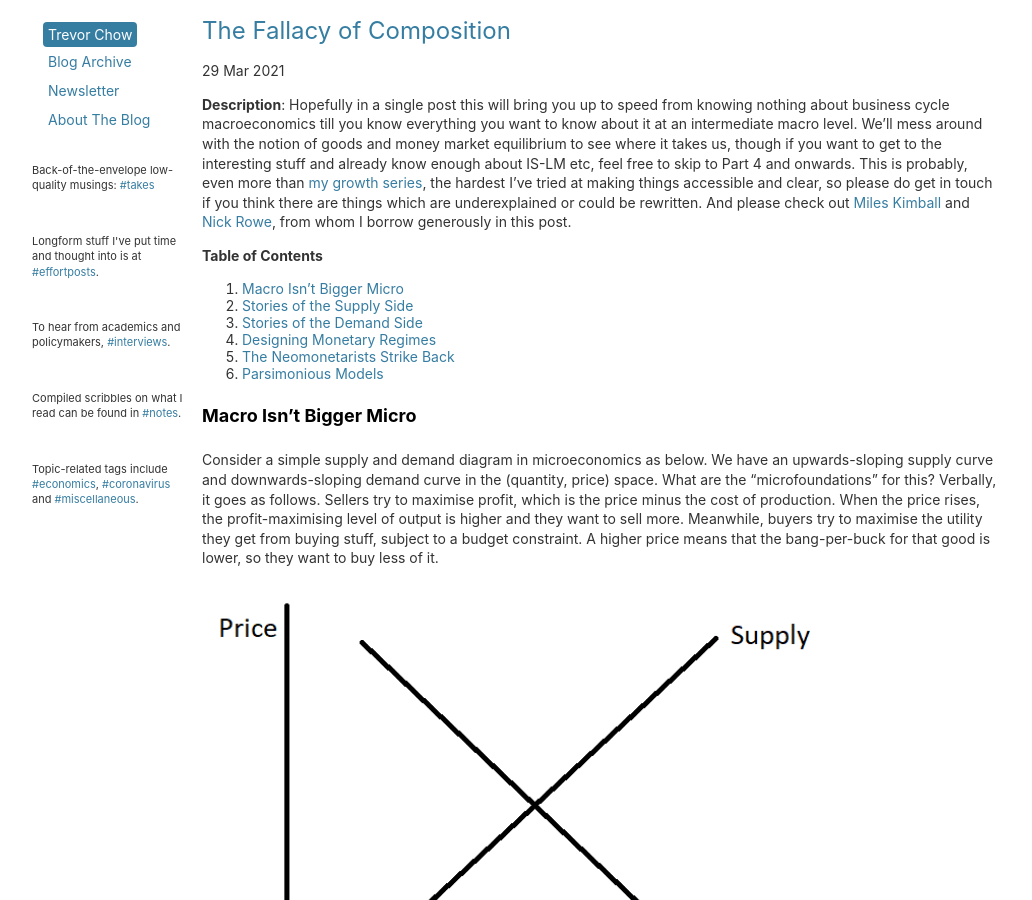
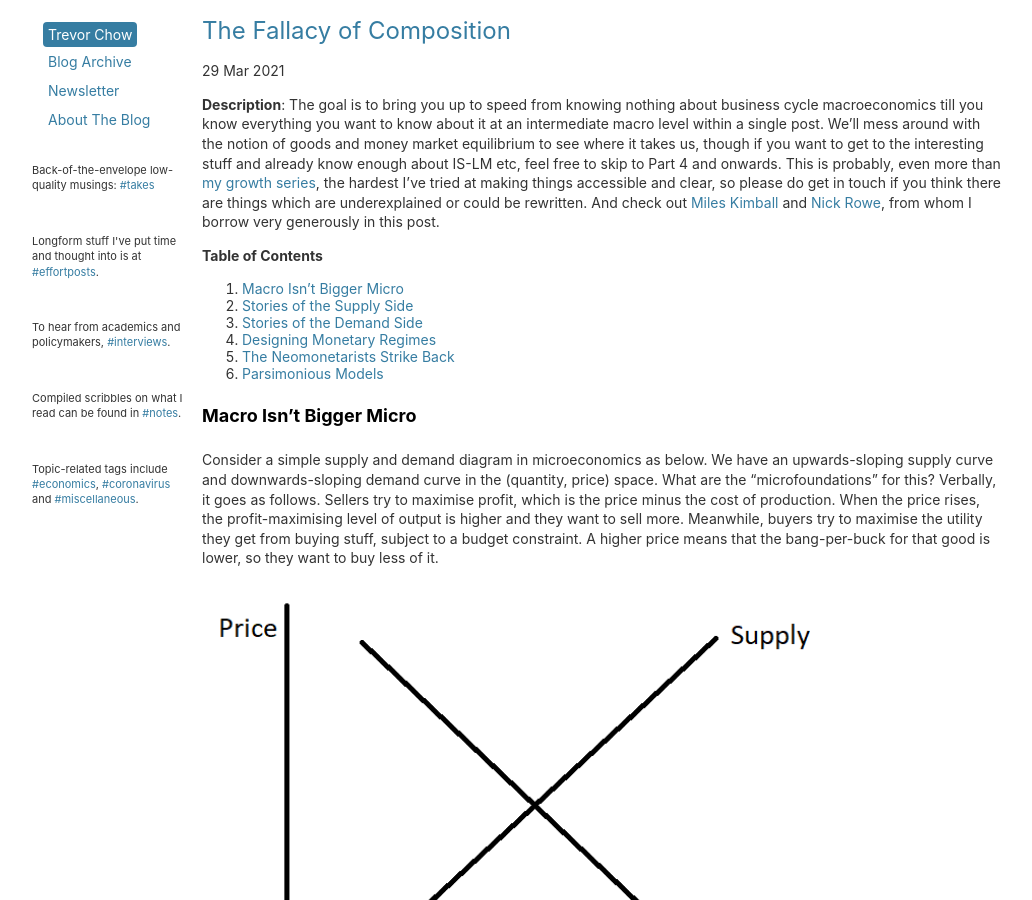
Before and after one commit to tmychow/tmychow.github.io, a Jekyll site: the page built from _posts/2021-03-29-the-fallacy-of-composition.md, in a window 1280 px wide and 900 px high. Shown: the whole window, without its empty margins (28-1060 px from the left). Built offline with Jekyll 4.4.1, drawn with Linux system fonts in a browser that asks for light colours; formulas are drawn with MathJax 3.

Commit message:
Update 2021-03-29-the-fallacy-of-composition.md

```diff
--- a/_posts/2021-03-29-the-fallacy-of-composition.md
+++ b/_posts/2021-03-29-the-fallacy-of-composition.md
@@ -5,7 +5,7 @@ date: 2021-03-29
 tags: economics effortposts
 ---
 
-**Description**: Hopefully in a single post this will bring you up to speed from knowing nothing about business cycle macroeconomics till you know everything you want to know about it at an intermediate macro level. We'll mess around with the notion of goods and money market equilibrium to see where it takes us, though if you want to get to the interesting stuff and already know enough about IS-LM etc, feel free to skip to Part 4 and onwards. This is probably, even more than [my growth series](https://tmychow.com/blog/2020/07/02/growth-a-primer-in-three-parts), the hardest I've tried at making things accessible and clear, so please do get in touch if you think there are things which are underexplained or could be rewritten. And please check out [Miles Kimball](https://blog.supplysideliberal.com/) and [Nick Rowe](https://worthwhile.typepad.com/worthwhile_canadian_initi/nick-rowe/), from whom I borrow generously in this post.
+**Description**: The goal is to bring you up to speed from knowing nothing about business cycle macroeconomics till you know everything you want to know about it at an intermediate macro level within a single post. We'll mess around with the notion of goods and money market equilibrium to see where it takes us, though if you want to get to the interesting stuff and already know enough about IS-LM etc, feel free to skip to Part 4 and onwards. This is probably, even more than [my growth series](https://tmychow.com/blog/2020/07/02/growth-a-primer-in-three-parts), the hardest I've tried at making things accessible and clear, so please do get in touch if you think there are things which are underexplained or could be rewritten. And check out [Miles Kimball](https://blog.supplysideliberal.com/) and [Nick Rowe](https://worthwhile.typepad.com/worthwhile_canadian_initi/nick-rowe/), from whom I borrow very generously in this post.
 
 **Table of Contents**
 
```
